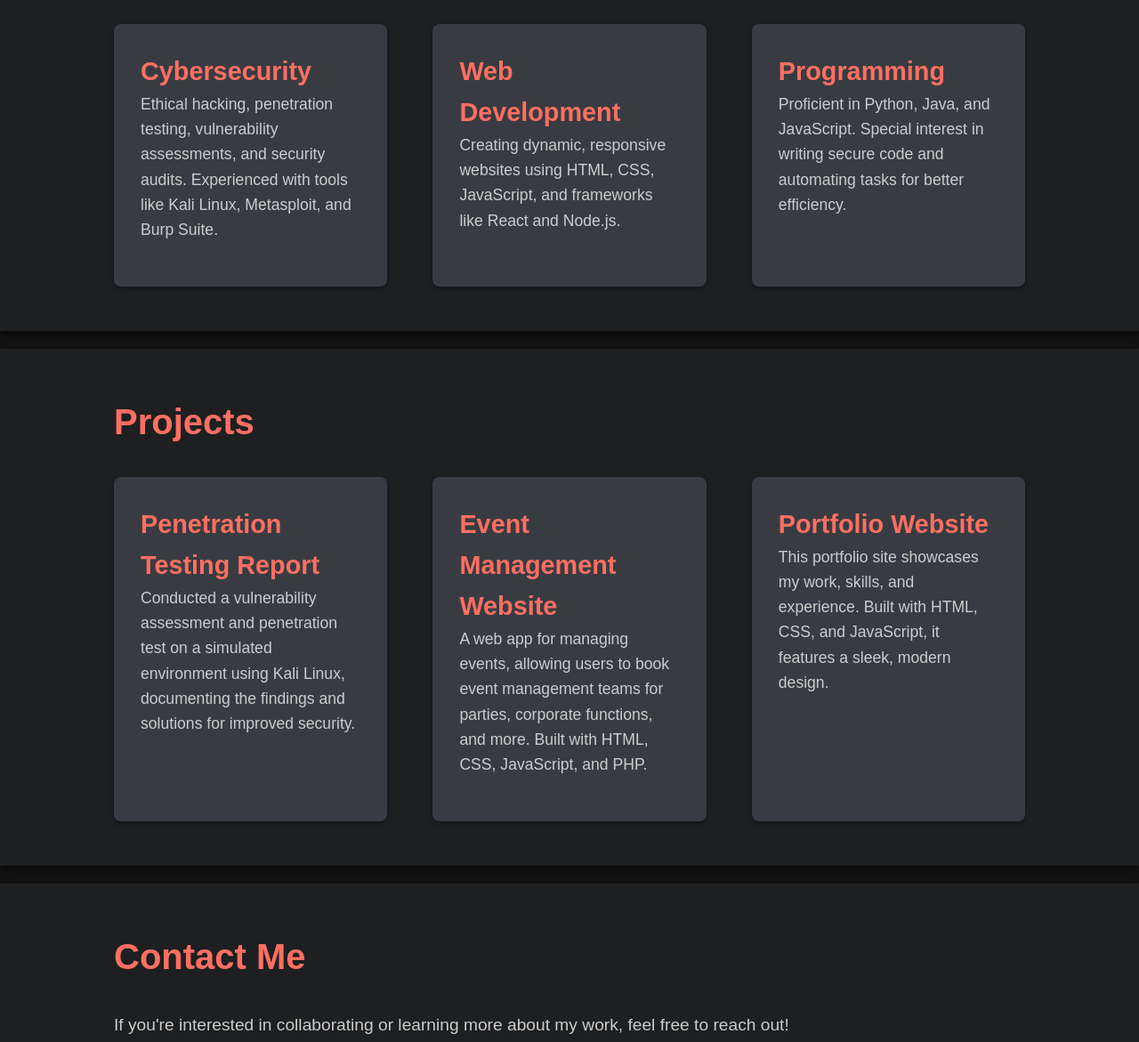
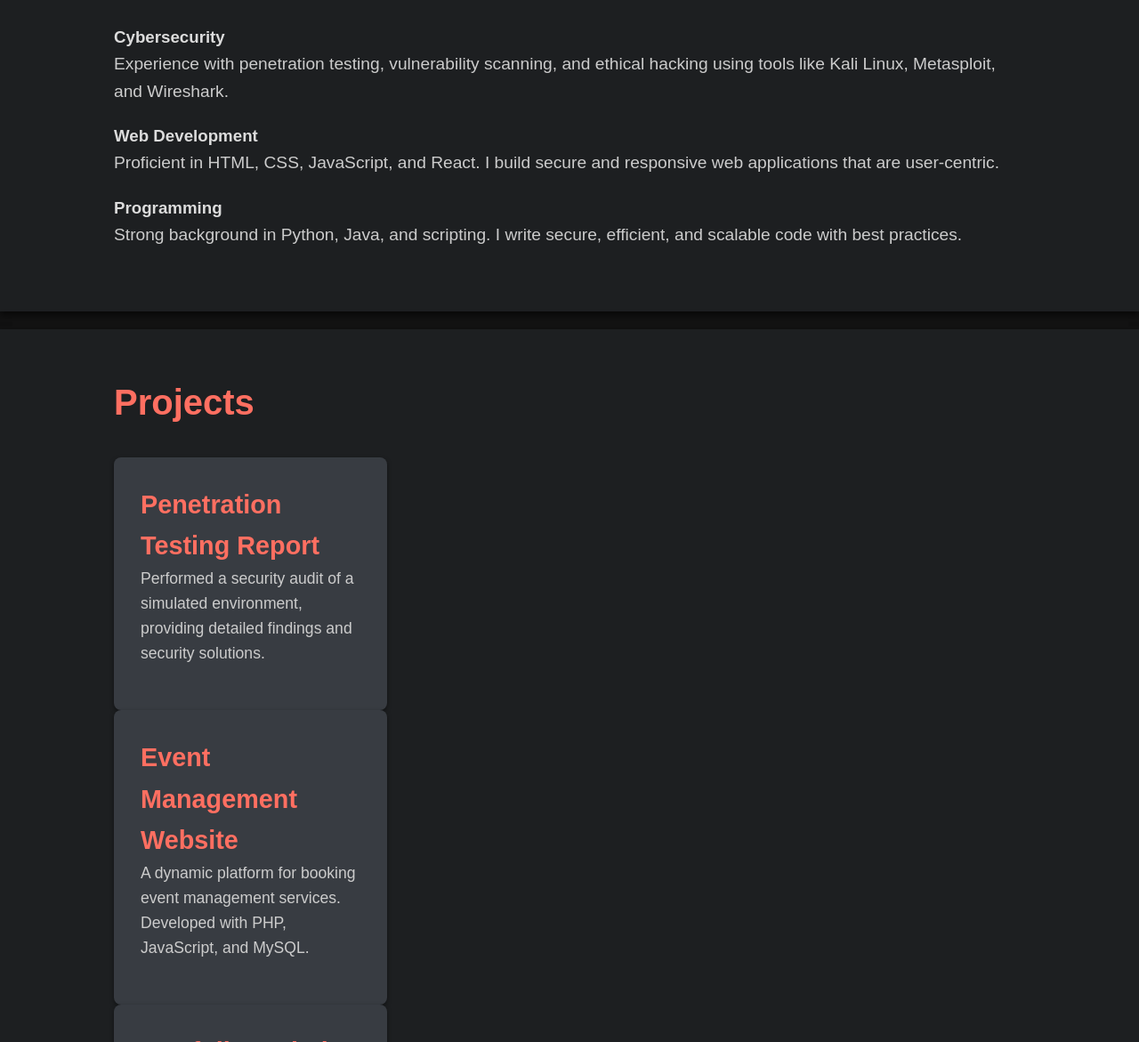
Before and after one commit to mohd-salih/Portfolio, a plain HTML site: page index.html in a window 1280 px wide. Shown: the part 819-1990 px from the top of the page at 89% size. Drawn offline with Linux system fonts and the light colour scheme.

Commit message:
Update index.html

```diff
--- a/index.html
+++ b/index.html
@@ -3,7 +3,7 @@
 <head>
     <meta charset="UTF-8">
     <meta name="viewport" content="width=device-width, initial-scale=1.0">
-    <meta name="description" content="Portfolio of Salih showcasing skills and expertise in cybersecurity and web development.">
+    <meta name="description" content="Mohd Salih's Portfolio showcasing skills in cybersecurity, ethical hacking, and web development.">
     <title>Mohd Salih - Cybersecurity & Web Developer</title>
     <link rel="stylesheet" href="styles.css">
 </head>
@@ -21,25 +21,25 @@
     <section id="about" class="section">
         <div class="container">
             <h2>About Me</h2>
-            <p>Hello! I'm Mohd Salih, a passionate cybersecurity learner and web developer with a focus on creating secure, efficient, and scalable systems. With a strong foundation in ethical hacking, penetration testing, and web development, I aim to build solutions that make the digital world safer. Let's connect and collaborate!</p>
+            <p>Hello! I'm Mohd Salih, a cybersecurity learner and web developer with a strong focus on building secure and efficient systems. I specialize in penetration testing, ethical hacking, and web development. Let's collaborate to create secure digital solutions!</p>
         </div>
     </section>
 
     <section id="skills" class="section">
         <div class="container">
             <h2>Skills & Expertise</h2>
-            <div class="skill-cards">
-                <div class="skill-card">
+            <div class="skills-container">
+                <div class="skill">
                     <h3>Cybersecurity</h3>
-                    <p>Ethical hacking, penetration testing, vulnerability assessments, and security audits. Experienced with tools like Kali Linux, Metasploit, and Burp Suite.</p>
+                    <p>Experience with penetration testing, vulnerability scanning, and ethical hacking using tools like Kali Linux, Metasploit, and Wireshark.</p>
                 </div>
-                <div class="skill-card">
+                <div class="skill">
                     <h3>Web Development</h3>
-                    <p>Creating dynamic, responsive websites using HTML, CSS, JavaScript, and frameworks like React and Node.js.</p>
+                    <p>Proficient in HTML, CSS, JavaScript, and React. I build secure and responsive web applications that are user-centric.</p>
                 </div>
-                <div class="skill-card">
+                <div class="skill">
                     <h3>Programming</h3>
-                    <p>Proficient in Python, Java, and JavaScript. Special interest in writing secure code and automating tasks for better efficiency.</p>
+                    <p>Strong background in Python, Java, and scripting. I write secure, efficient, and scalable code with best practices.</p>
                 </div>
             </div>
         </div>
@@ -48,18 +48,18 @@
     <section id="projects" class="section">
         <div class="container">
             <h2>Projects</h2>
-            <div class="project-cards">
+            <div class="projects-container">
                 <div class="project-card">
                     <h3>Penetration Testing Report</h3>
-                    <p>Conducted a vulnerability assessment and penetration test on a simulated environment using Kali Linux, documenting the findings and solutions for improved security.</p>
+                    <p>Performed a security audit of a simulated environment, providing detailed findings and security solutions.</p>
                 </div>
                 <div class="project-card">
                     <h3>Event Management Website</h3>
-                    <p>A web app for managing events, allowing users to book event management teams for parties, corporate functions, and more. Built with HTML, CSS, JavaScript, and PHP.</p>
+                    <p>A dynamic platform for booking event management services. Developed with PHP, JavaScript, and MySQL.</p>
                 </div>
                 <div class="project-card">
                     <h3>Portfolio Website</h3>
-                    <p>This portfolio site showcases my work, skills, and experience. Built with HTML, CSS, and JavaScript, it features a sleek, modern design.</p>
+                    <p>Built this portfolio website to showcase my skills and projects. Designed with HTML, CSS, and JavaScript.</p>
                 </div>
             </div>
         </div>
@@ -68,7 +68,7 @@
     <section id="contact" class="section">
         <div class="container">
             <h2>Contact Me</h2>
-            <p>If you're interested in collaborating or learning more about my work, feel free to reach out!</p>
+            <p>If you'd like to discuss a project or get in touch, feel free to contact me.</p>
             <a href="mailto:youremail@example.com" class="cta-button">Email Me</a>
         </div>
     </section>
```
